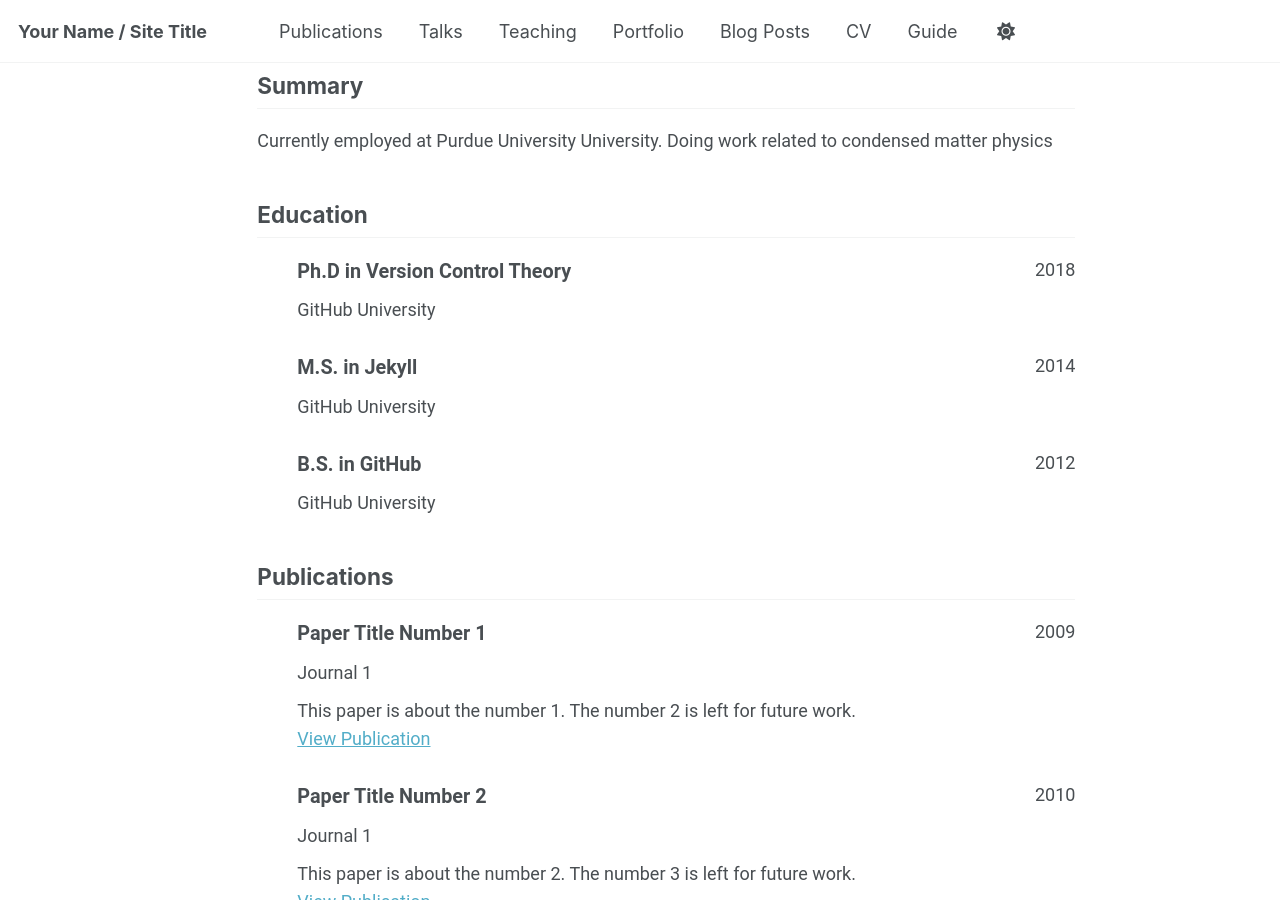
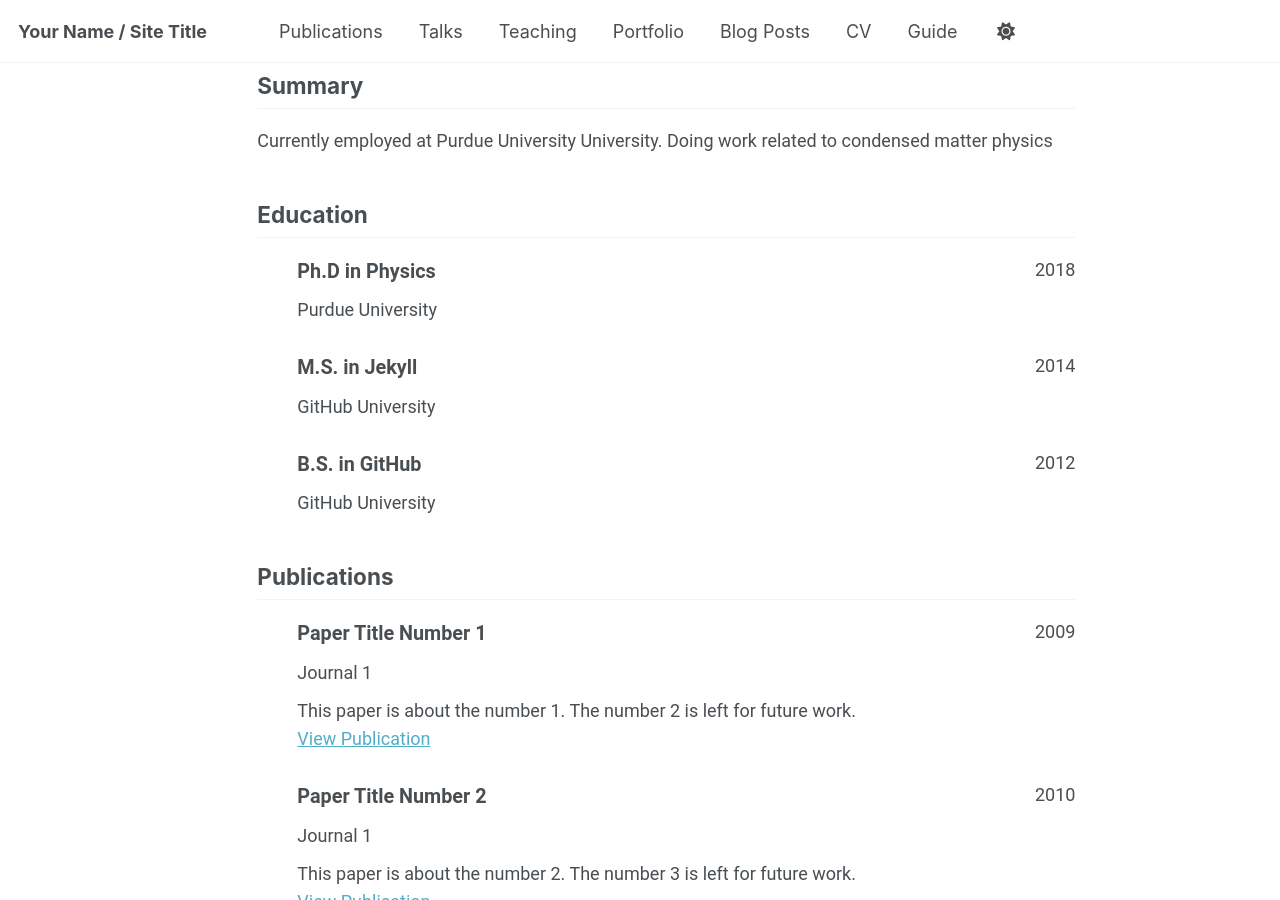
Before and after one commit to bbelbase8/bpb, a Jekyll site: the page built from _pages/cv-json.md, in a window 1280 px wide and 900 px high, scrolled down 330 px. Built offline with Jekyll 4.4.1, drawn with Linux system fonts in a browser that asks for light colours; a script bundle is joined from its source files by our own code; library files that are not in the unit come from our copies.

Commit message:
Update cv.json

```diff
--- a/_data/cv.json
+++ b/_data/cv.json
@@ -33,8 +33,8 @@
   "work": [],
   "education": [
     {
-      "institution": "GitHub University",
-      "area": "Ph.D in Version Control Theory",
+      "institution": "Purdue University",
+      "area": "Ph.D in Physics",
       "studyType": "",
       "startDate": "",
       "endDate": "2018",
```
